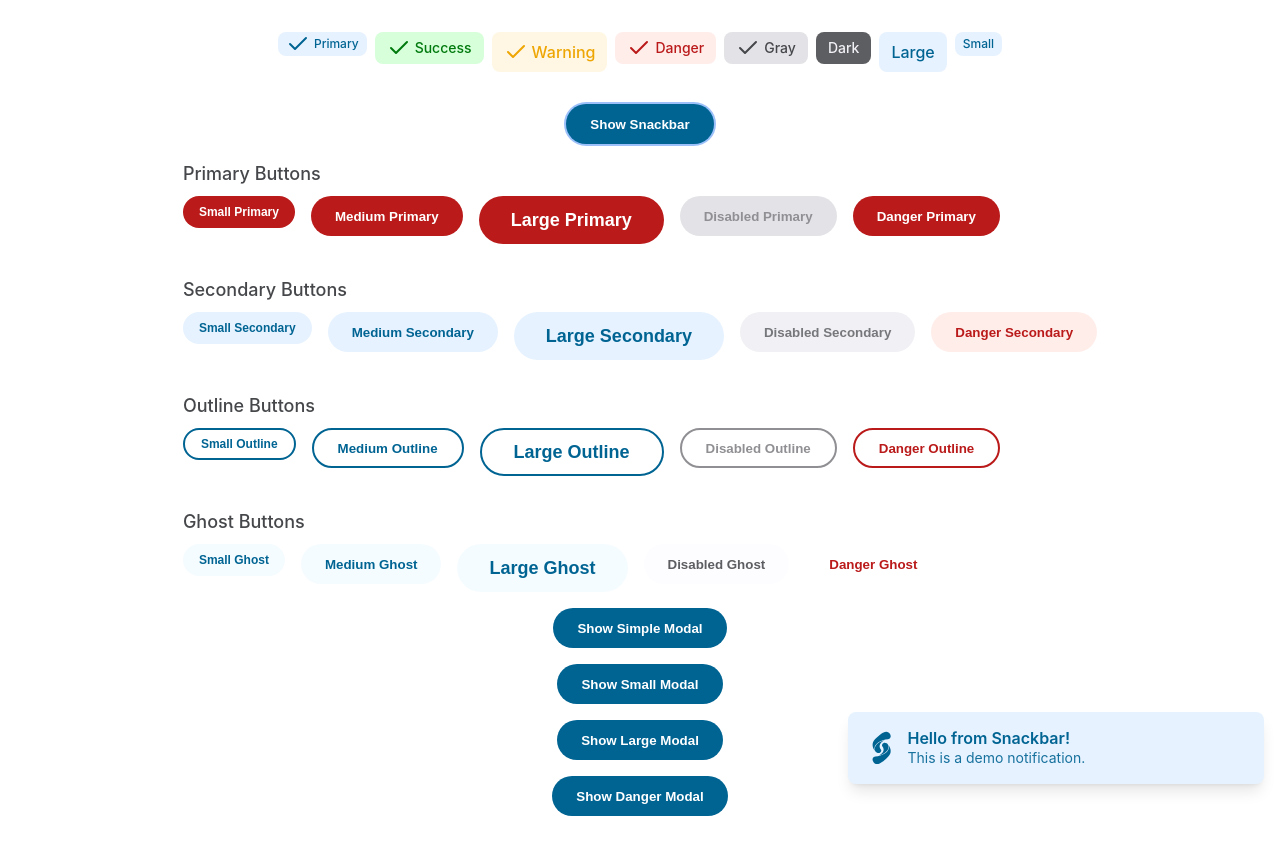
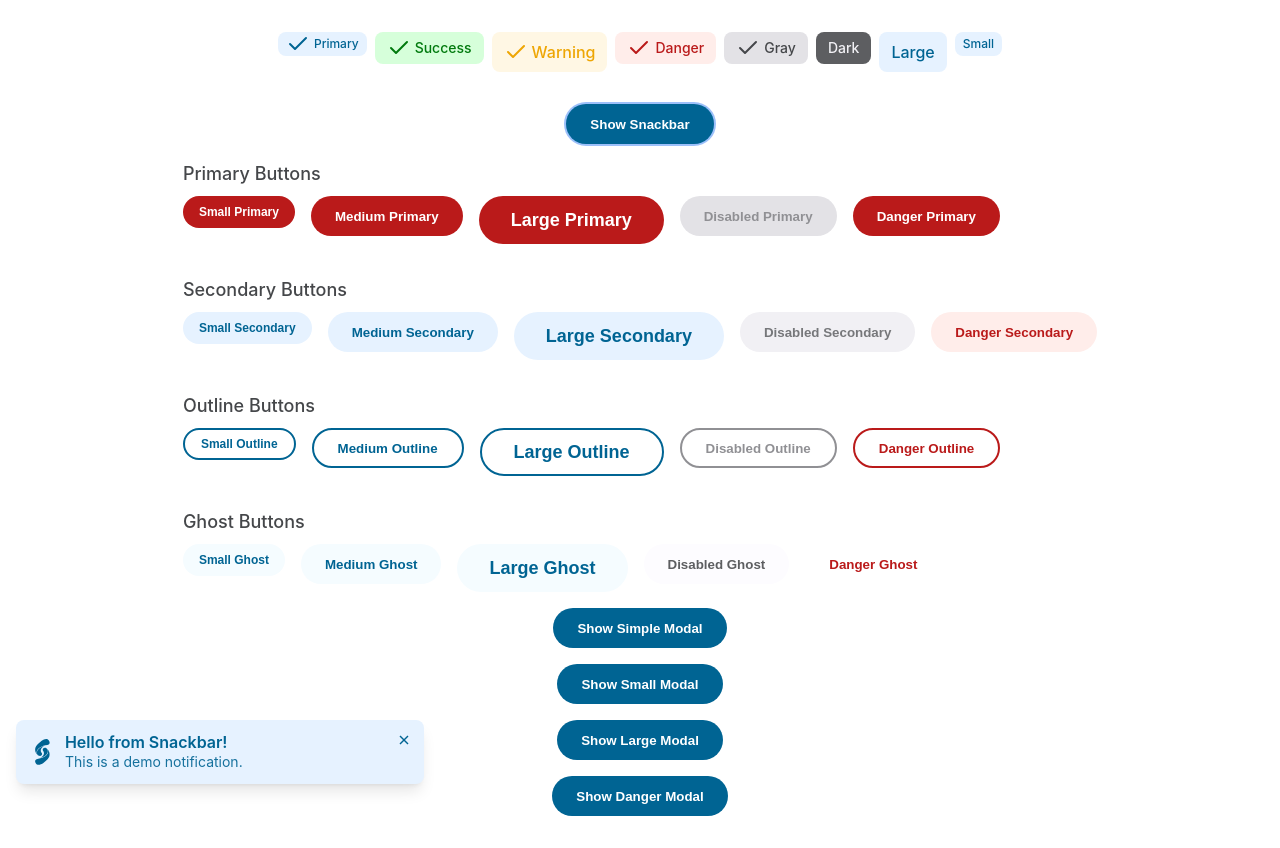
Before and after one commit to Sporteev/sporteev-components, a React (Vite) app: page / in a window 1280 px wide. Both pictures are taken after a click on the button "Show Snackbar". Built offline with nearby package versions, Linux system fonts and the light colour scheme.

Commit message:
fix: minor styling

```diff
--- a/src/components/atoms/button/index.tsx
+++ b/src/components/atoms/button/index.tsx
@@ -3,7 +3,7 @@ import { cva, type VariantProps } from "class-variance-authority";
 import { cn } from "@/lib/utils";
 
 const buttonVariants = cva(
-  "btn flex items-center justify-center gap-2 font-medium rounded-full focus:outline-none focus:ring-2 transition-all",
+  "btn cursor-pointer flex items-center justify-center gap-2 font-medium rounded-full focus:outline-none focus:ring-2 transition-all",
   {
     defaultVariants: {
       variant: "primary",
--- a/src/components/atoms/snackbar/index.tsx
+++ b/src/components/atoms/snackbar/index.tsx
@@ -1,10 +1,17 @@
 import { cva, type VariantProps } from "class-variance-authority";
-import { type ReactNode, useEffect } from "react";
+import { type ReactNode, useEffect, useState } from "react";
 import { cn } from "@/lib/utils";
 import { LogoFlat } from "@/components/icons";
 
 const snackbarVariants = cva(
-  "fixed flex items-start gap-3 rounded-lg px-4 py-3 shadow-lg transition-all duration-300 ease-in-out md:bottom-4 md:right-4 md:left-auto md:top-auto md:translate-x-0 md:w-auto md:max-w-md w-[calc(100%-2rem)] top-4 left-4 -translate-y-full data-[state=open]:translate-y-0 md:p-4 p-3",
+  [
+    "fixed flex items-start gap-3 rounded-lg shadow-lg",
+    "transition-all duration-300 ease-in-out",
+    "md:bottom-4 md:left-4 md:right-auto md:top-auto",
+    "md:w-auto md:max-w-[40%]",
+    "w-[calc(100%-2rem-1.5rem)] max-w-full",
+    "top-4 left-4 p-3",
+  ].join(" "),
   {
     variants: {
       variant: {
@@ -30,6 +37,7 @@ interface SnackbarProps extends VariantProps<typeof snackbarVariants> {
   action?: ReactNode;
   duration?: number;
   onClose?: () => void;
+  icon?: ReactNode;
 }
 
 const Snackbar = ({
@@ -39,20 +47,70 @@ const Snackbar = ({
   action,
   duration = 3000,
   onClose,
+  icon,
 }: SnackbarProps) => {
+  const [isVisible, setIsVisible] = useState(false);
+  const [isClosing, setIsClosing] = useState(false);
+
   useEffect(() => {
+    // Slide in animation
+    const slideInTimer = setTimeout(() => {
+      setIsVisible(true);
+    }, 100);
+
+    // Auto close timer
     if (duration && onClose) {
-      const timer = setTimeout(() => {
-        onClose();
+      const closeTimer = setTimeout(() => {
+        handleClose();
       }, duration);
-      return () => clearTimeout(timer);
+      return () => {
+        clearTimeout(slideInTimer);
+        clearTimeout(closeTimer);
+      };
     }
+
+    return () => clearTimeout(slideInTimer);
   }, [duration, onClose]);
 
+  const handleClose = () => {
+    setIsClosing(true);
+    // Wait for slide-out animation to complete before calling onClose
+    setTimeout(() => {
+      onClose?.();
+    }, 300); // Match the CSS transition duration
+  };
+
   return (
-    <div className={cn(snackbarVariants({ variant }))} data-state="open">
+    <div
+      className={cn(
+        snackbarVariants({ variant }),
+        // Slide animations - horizontal for both mobile and desktop
+        isVisible && !isClosing ? "translate-x-0" : "-translate-x-full"
+      )}
+      data-state={isVisible && !isClosing ? "open" : "closed"}
+    >
+      {/* Close button */}
+      <button
+        onClick={handleClose}
+        className="absolute right-2 top-2 rounded-full bg-transparent p-1 text-inherit"
+        aria-label="Close snackbar"
+        tabIndex={-1}
+      >
+        <svg
+          width="16"
+          height="16"
+          viewBox="0 0 24 24"
+          stroke="currentColor"
+          strokeWidth="2"
+          style={{ color: "inherit" }}
+        >
+          <line x1="18" y1="6" x2="6" y2="18"></line>
+          <line x1="6" y1="6" x2="18" y2="18"></line>
+        </svg>
+      </button>
+
       <div className="flex flex-grow items-center gap-2 md:w-[30vw]">
-        <LogoFlat size={40} />
+        {icon || <LogoFlat size={32} />}
         <div className="flex w-full flex-col">
           <h4 className="font-semibold">{title}</h4>
           {body && <p className="text-sm opacity-90">{body}</p>}
--- a/src/components/atoms/snackbar/useSnackbar.ts
+++ b/src/components/atoms/snackbar/useSnackbar.ts
@@ -5,6 +5,7 @@ type SnackbarVariant = NonNullable<SnackbarProps["variant"]>;
 
 interface UseSnackbarOptions extends Omit<SnackbarProps, "onClose"> {
   duration?: number;
+  icon?: React.ReactNode;
 }
 
 export const useSnackbar = () => {
@@ -24,7 +25,8 @@ export const useSnackbar = () => {
       title: string,
       body?: string,
       action?: SnackbarProps["action"],
-      duration?: number
+      duration?: number,
+      icon?: React.ReactNode
     ) => {
       showSnackbar({
         title,
@@ -32,6 +34,7 @@ export const useSnackbar = () => {
         action,
         variant,
         duration,
+        icon,
       });
     },
     [showSnackbar]
--- a/src/components/molecules/modal/index.tsx
+++ b/src/components/molecules/modal/index.tsx
@@ -4,13 +4,16 @@ import { cva, type VariantProps } from "class-variance-authority";
 import { cn } from "@/lib/utils";
 
 const modalVariants = cva(
-  "fixed inset-0 z-50 flex items-center justify-center bg-black bg-opacity-50",
+  "fixed inset-0 z-50 flex items-center justify-center bg-black bg-opacity-50 p-4",
   {
     variants: {
       size: {
-        small: "[&>div]:max-w-sm [&>div]:min-w-[20rem]", // min-w-80
-        medium: "[&>div]:max-w-md [&>div]:min-w-[28rem]", // min-w-112
-        large: "[&>div]:max-w-4xl [&>div]:min-w-[48rem]", // min-w-192
+        small:
+          "[&>div]:w-full [&>div]:max-w-sm [&>div]:md:min-w-[20rem] [&>div]:max-h-[50vh] [&>div]:overflow-y-auto", // min-w-80
+        medium:
+          "[&>div]:w-full [&>div]:max-w-md [&>div]:md:min-w-[32rem] [&>div]:max-h-[70vh] [&>div]:overflow-y-auto", // min-w-112
+        large:
+          "[&>div]:w-full [&>div]:max-w-4xl [&>div]:md:min-w-[48rem] [&>div]:max-h-[90vh] [&>div]:overflow-y-auto", // min-w-192
       },
     },
     defaultVariants: {
@@ -79,7 +82,10 @@ const Modal: React.FC<ModalProps> = ({
         ref={modalRef}
         className="relative mx-auto overflow-hidden rounded-2xl bg-white"
       >
-        <div className={cn("p-6", contentClassName)}>
+        <div
+          className={cn("overflow-y-auto p-6", contentClassName)}
+          style={{ maxHeight: "inherit" }}
+        >
           {title && (
             <h2 className="mb-4 mt-0 w-full text-center text-xl font-semibold text-neutral-90">
               {title}
@@ -89,7 +95,7 @@ const Modal: React.FC<ModalProps> = ({
         </div>
 
         {actions.length > 0 && (
-          <div className="border-t border-neutral-20 bg-neutral-10 px-6 py-4">
+          <div className="sticky bottom-0 left-0 z-10 border-t border-neutral-20 bg-neutral-10 px-6 py-4">
             <div
               className={cn(
                 "grid gap-3",
```
